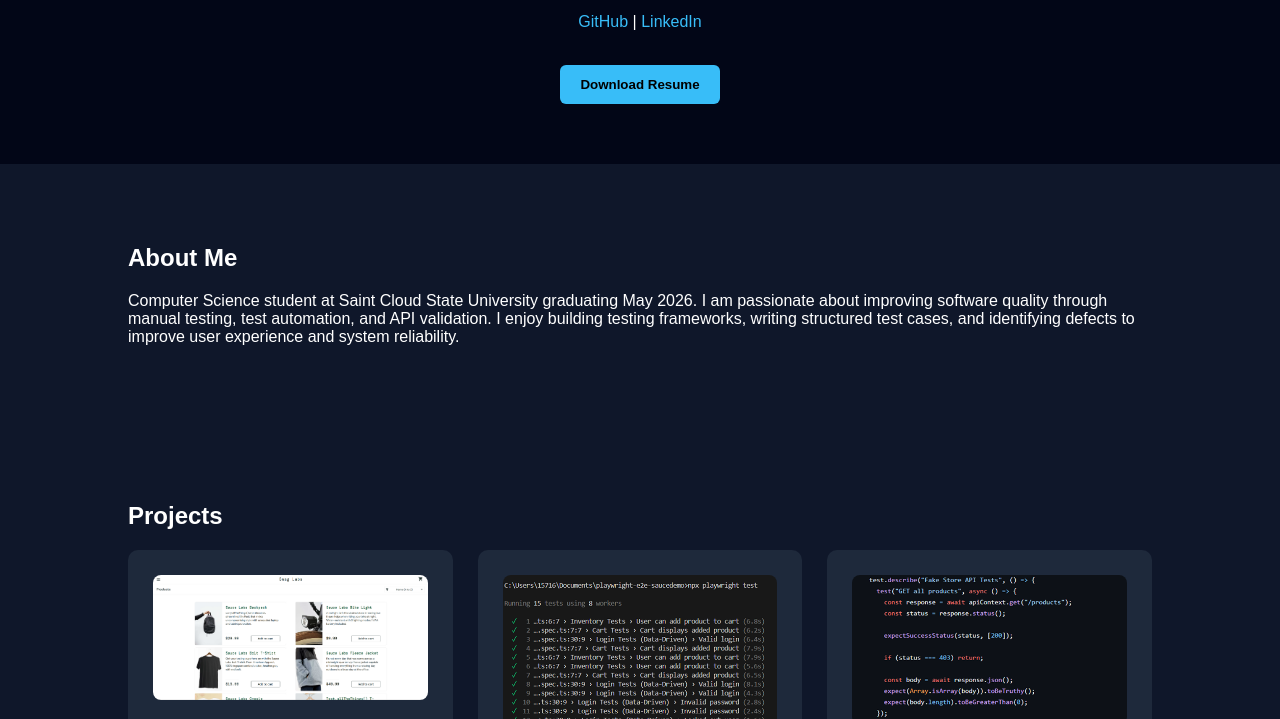
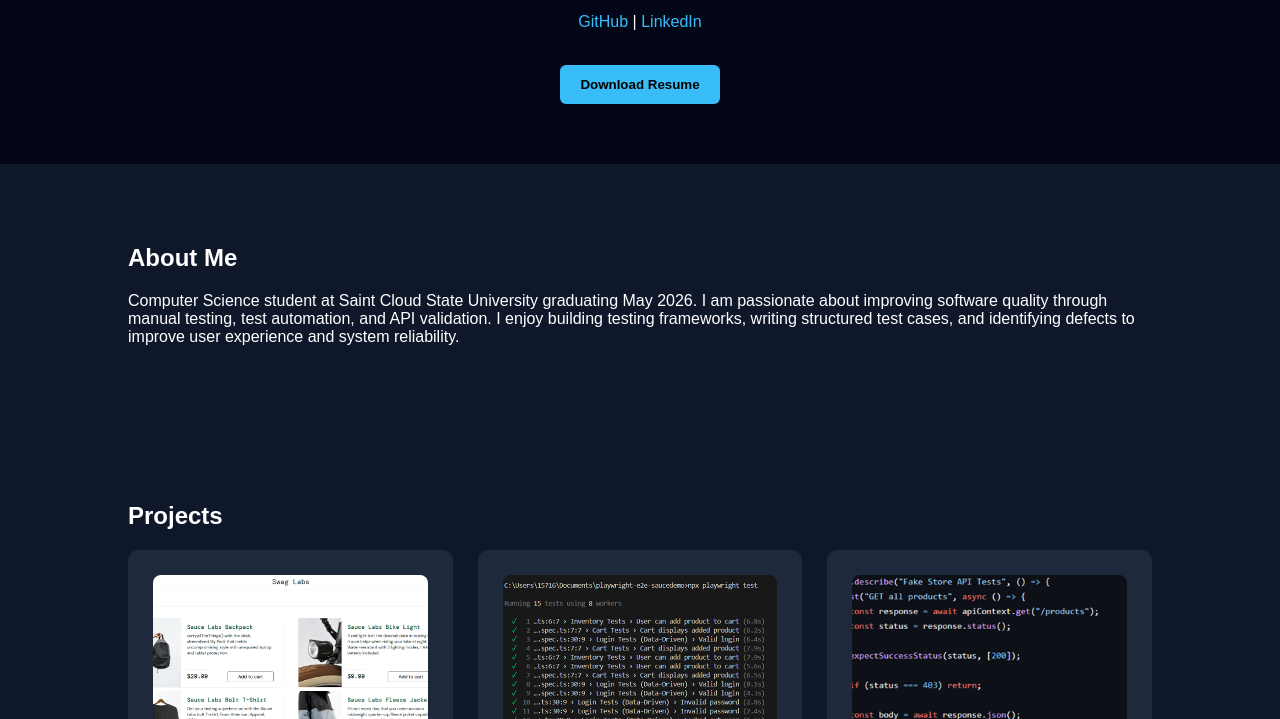
Before and after one commit to Sunnyzoloo/ZoljargalEnkhbayar.github.io, a plain HTML site: page index.html in a window 1280 px wide. Shown: the part 233-952 px from the top of the page. Drawn offline with nearby package versions, Linux system fonts and the light colour scheme.

Commit message:
Fix project image sizes

```diff
--- a/index.html
+++ b/index.html
@@ -76,10 +76,12 @@
             transform: scale(1.03);
         }
 
-        .card img {
-            width: 100%;
-            border-radius: 8px;
-            margin-bottom: 15px;
+        .card img{
+            width:100%;
+            height:200px;
+            object-fit:cover;
+            border-radius:8px;
+            margin-bottom:15px;
         }
 
         .skills {
@@ -335,7 +337,7 @@
 
             emailjs.sendForm(
                 "service_315rbxh",
-                "template_0lyk9bj",
+                "template_712btjp",
                 this
             )
                 .then(function () {
```
